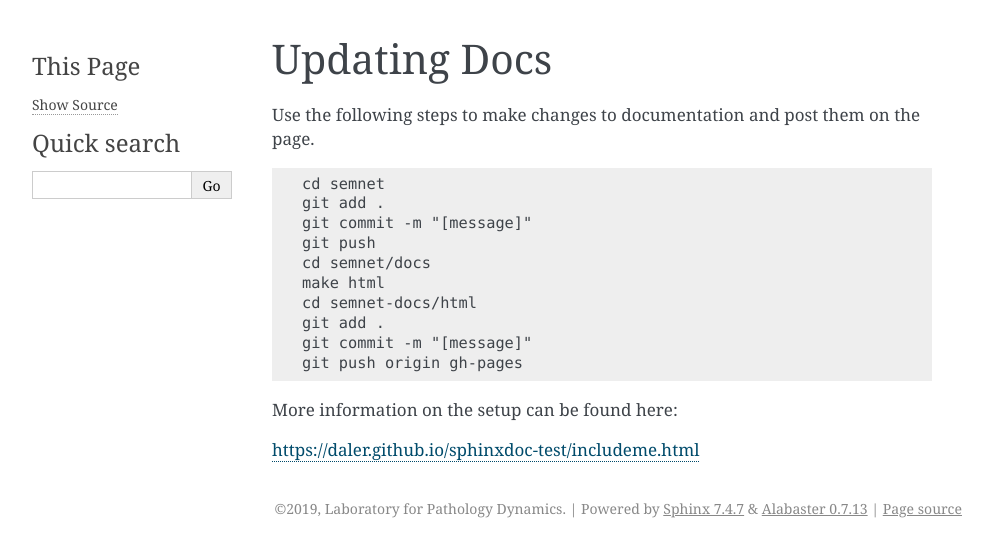
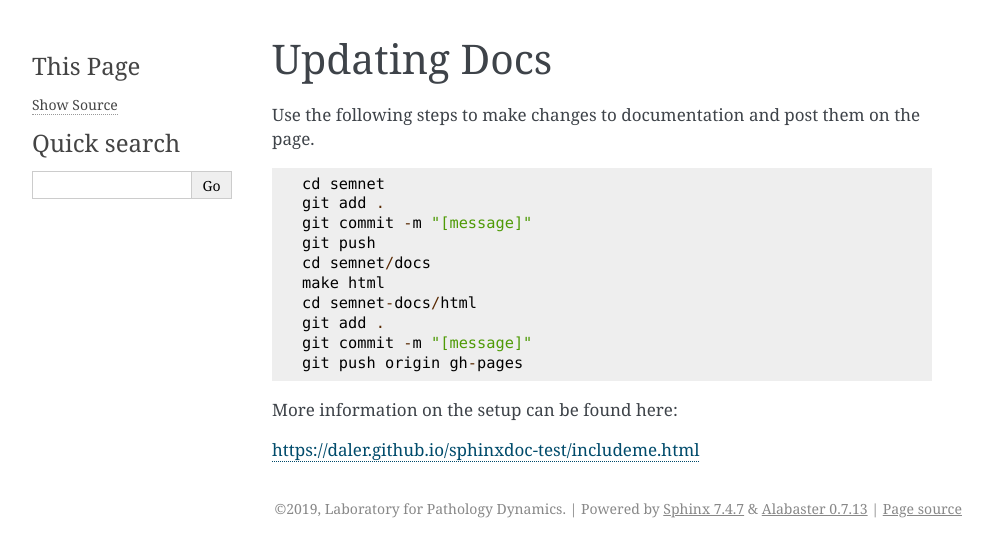
Before and after one commit to sallegri3/semnet-2, a Sphinx documentation site: the page built from docs/source/updating_docs.rst, in a window 1280 px wide. Shown: the top 557 px of the page, without its empty margins (148-1140 px from the left). Built offline with Sphinx 7.4.7, drawn with Linux system fonts in a browser that asks for light colours.

Commit message:
fix code block again

```diff
--- a/docs/source/updating_docs.rst
+++ b/docs/source/updating_docs.rst
@@ -2,7 +2,7 @@ Updating Docs
 =============
 Use the following steps to make changes to documentation and post them on the page.
 
-.. code-block:: none
+.. code-block::
 
     cd semnet
     git add .
```
